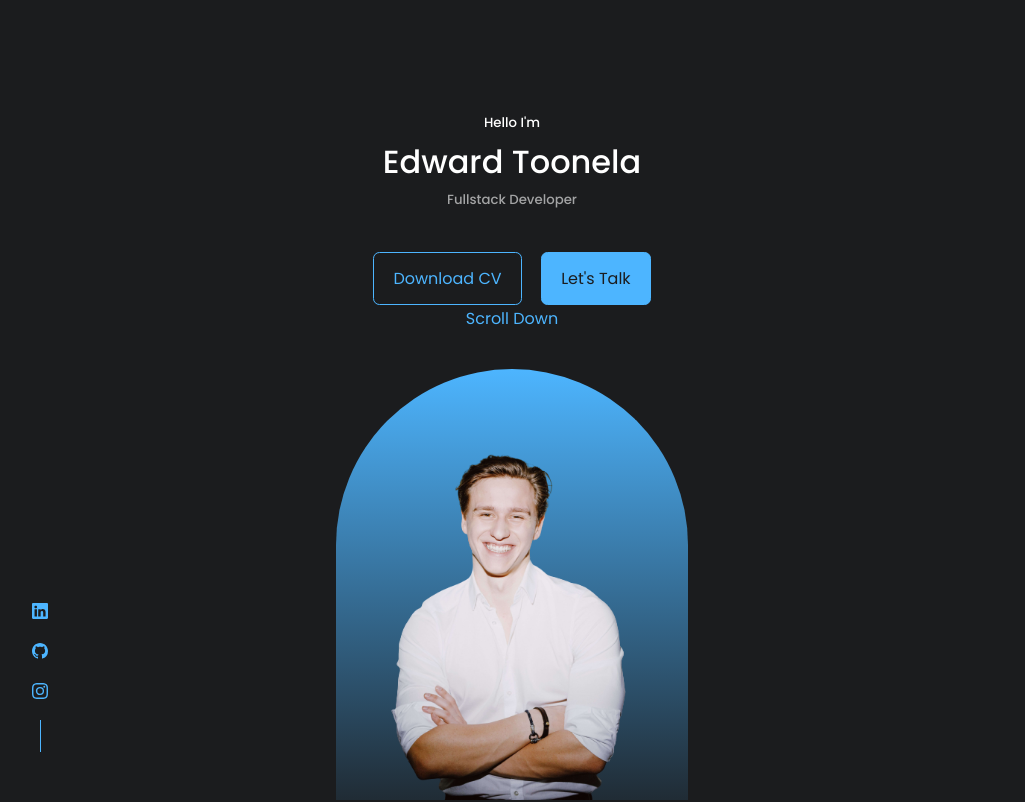
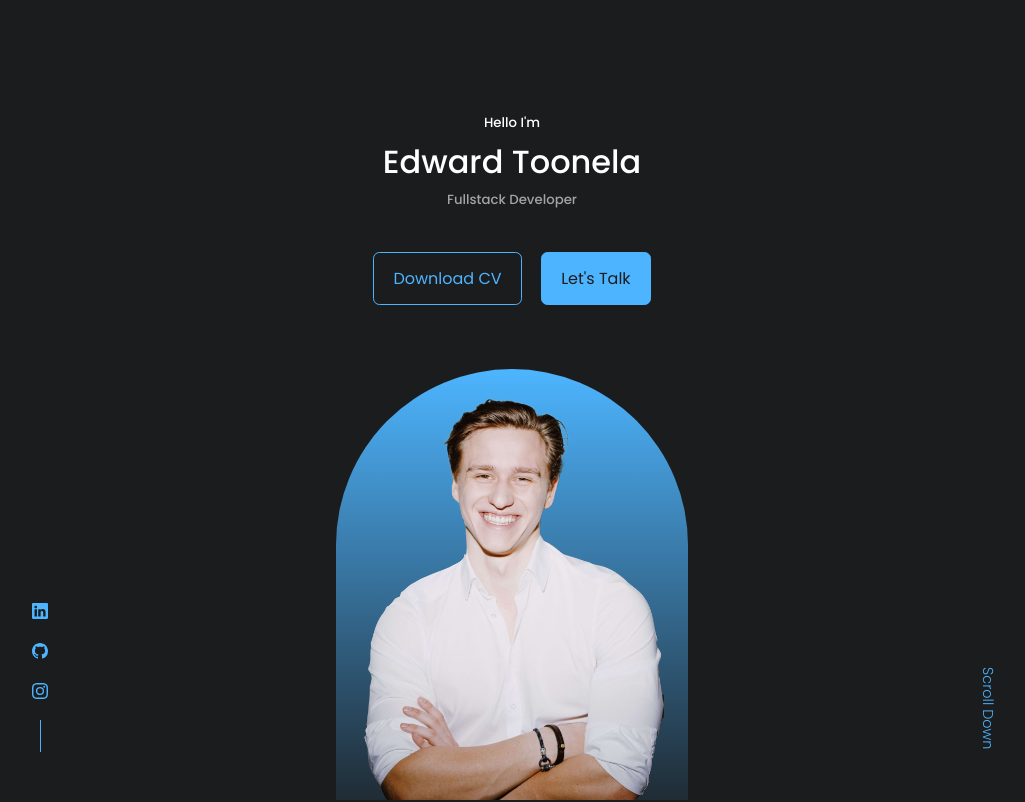
Before and after one commit to Edwardtoonela/react-portfolio-website, a React (Create React App) app: page / in a window 1280 px wide. Shown: the top 802 px of the page, without its empty margins (128-1153 px from the left). Built offline with nearby package versions, Linux system fonts and the light colour scheme.

Commit message:
changed picture resolution to fit frame better

```diff
--- a/src/components/header/header.css
+++ b/src/components/header/header.css
@@ -49,7 +49,36 @@ header {
   margin-top: 4rem;
   border-radius: 12rem 12rem 0 0;
   overflow: hidden;
-  padding: 0rem 1.5rem 0rem 1.5rem;
+  padding: 1.5rem 1.5rem 0rem 1.5rem;
 }
 
 /* ----------- Scrolldown ----------- */
+
+.scroll__down {
+  position: absolute;
+  right: -2.3rem;
+  bottom: 5rem;
+  transform: rotate(90deg);
+  font-weight: 200;
+  font-size: 0.9rem;
+}
+
+/* ----------- Media queries MD ----------- */
+
+@media screen and (max-width: 1024px) {
+  header {
+    height: 68vh;
+  }
+}
+
+/* ----------- Media queries SM ----------- */
+
+@media screen and (max-width: 600px) {
+  header {
+    height: 100vh;
+  }
+
+  .header__socials, .scroll__down {
+    display: none;
+  }
+}
--- a/src/components/header/header.jsx
+++ b/src/components/header/header.jsx
@@ -1,7 +1,7 @@
 import React from 'react'
 import './header.css'
 import CTA from './CTA'
-import ME from '../../assets/comp-zbg.png'
+import ME from '../../assets/comp1-zbg.png'
 import HeaderSocial from './HeaderSocials'
 
 const Header = () => {
```
Also changed, not shown: src/assets/comp 1.png (added), src/assets/comp1-zbg.png (added).
